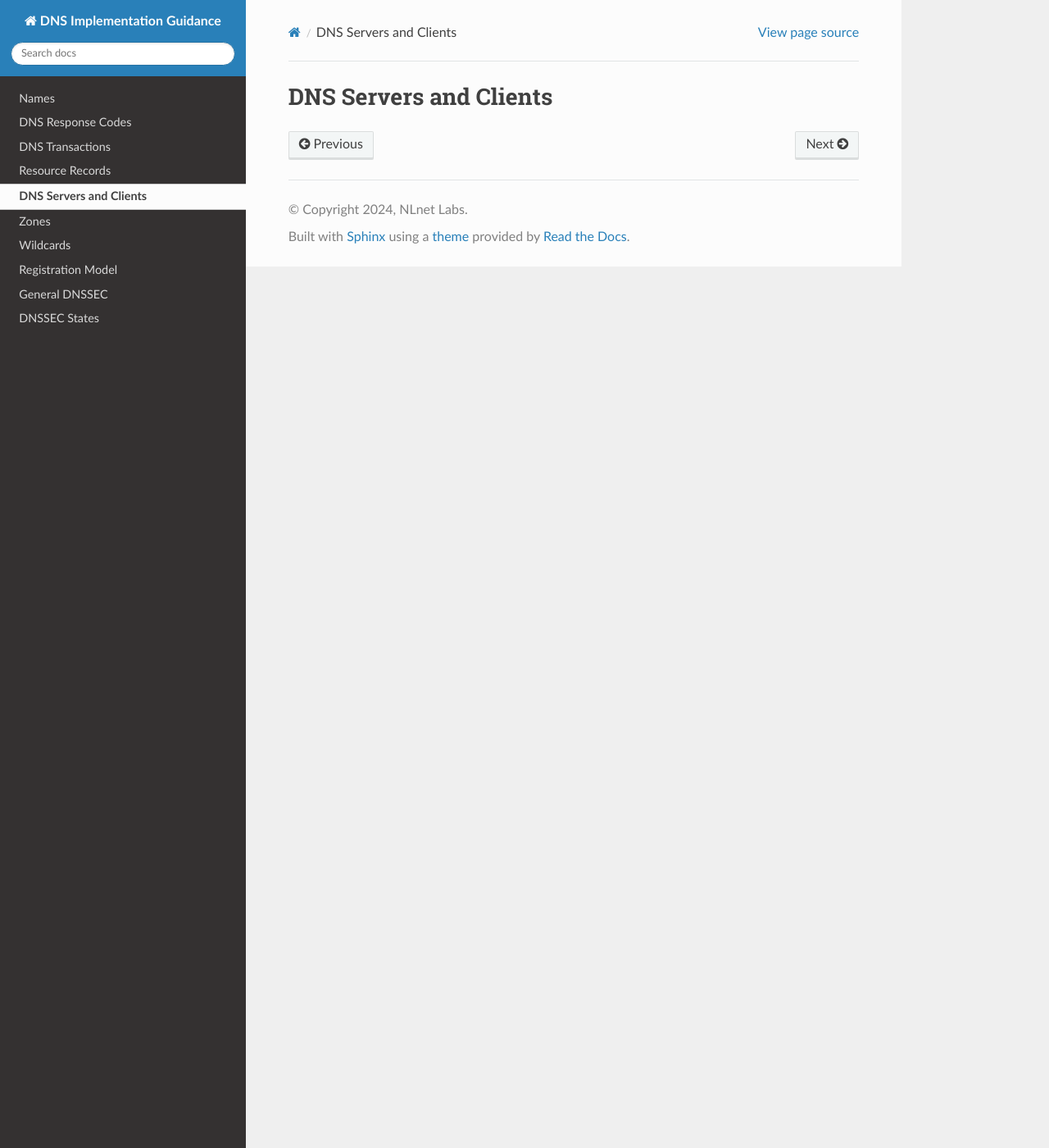
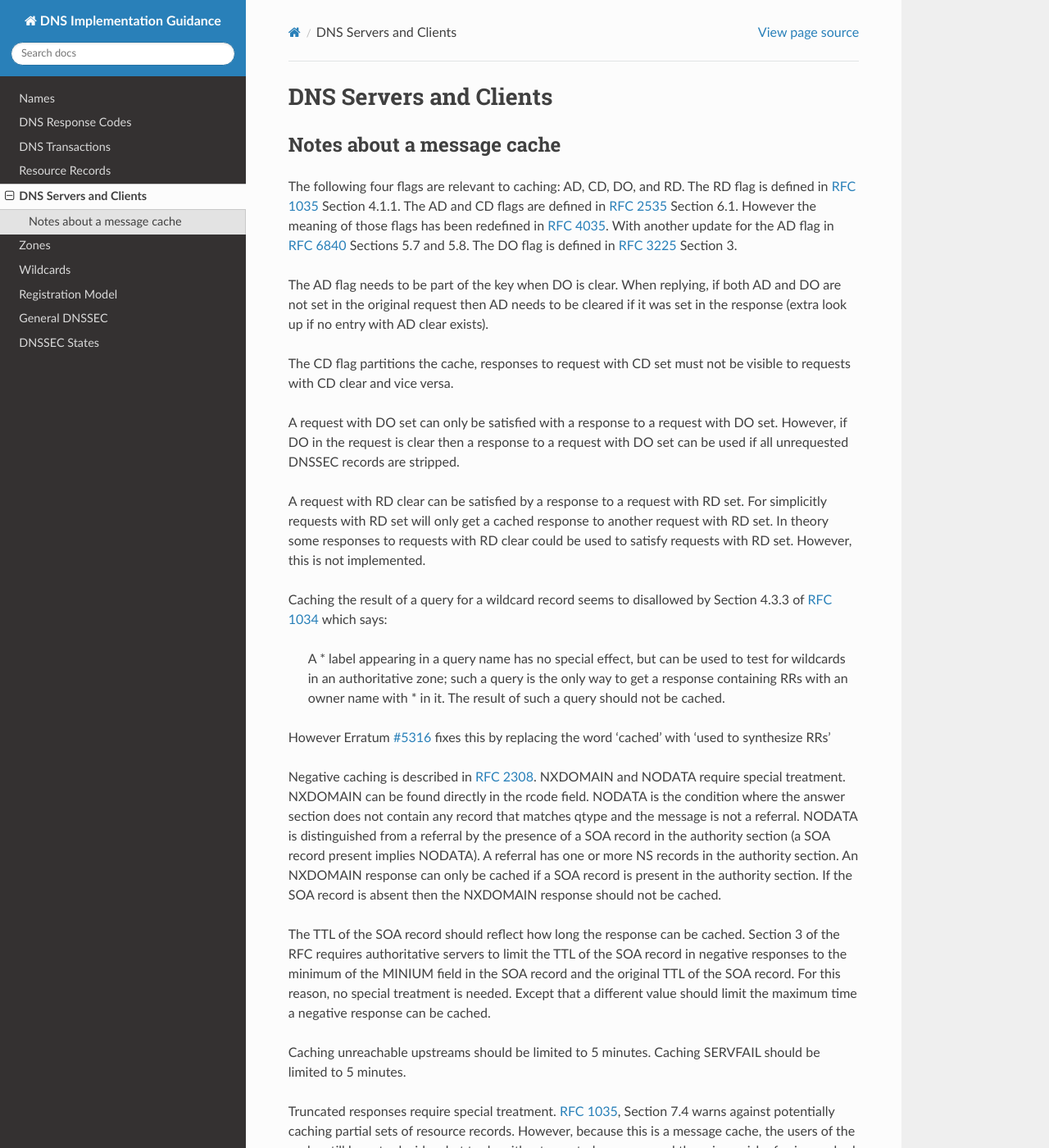
Before and after one commit to NLnetLabs/dnsimpl, a Sphinx documentation site: the page built from source/servers-and-clients.rst, in a window 1280 px wide and 1400 px high. Shown: the whole window at 82% size. Built offline with Sphinx 7.4.7 and the Read the Docs theme 2.0.0, drawn with Linux system fonts in a browser that asks for light colours; some of the changed text lies outside the part shown.

Commit message:
A message cache

```diff
--- a/source/servers-and-clients.rst
+++ b/source/servers-and-clients.rst
@@ -1,2 +1,111 @@
 DNS Servers and Clients
 -----------------------
+
+Notes about a message cache
+^^^^^^^^^^^^^^^^^^^^^^^^^^^
+
+The following four flags are relevant to caching: AD, CD, DO, and RD.
+The RD flag is defined in
+`RFC 1035 <https://www.rfc-editor.org/info/rfc1035>`_ Section 4.1.1.
+The AD and CD flags are defined in
+`RFC 2535 <https://www.rfc-editor.org/info/rfc2535>`_ Section 6.1. However the
+meaning of those flags has been redefined in
+`RFC 4035 <https://www.rfc-editor.org/info/rfc4035>`_.
+With another update for the AD flag in
+`RFC 6840 <https://www.rfc-editor.org/info/rfc6840>`_
+Sections 5.7 and 5.8.
+The DO flag is defined in
+`RFC 3225 <https://www.rfc-editor.org/info/rfc3225>`_ Section 3.
+
+The AD flag needs to be part of the key when DO is clear. When replying,
+if both AD and DO are not set in the original request then AD needs to be
+cleared if it was set in the response (extra look up if no entry with
+AD clear exists).
+
+The CD flag partitions the cache, responses to request with CD set must not
+be visible to requests with CD clear and vice versa.
+
+A request with DO set can only be satisfied with a response to a request
+with DO set. However, if DO in the request is clear then a response to a
+request with DO set can be used if all unrequested DNSSEC records are
+stripped.
+
+A request with RD clear can be satisfied by a response to a request with
+RD set. For simplicitly requests with RD set will only get a cached
+response to another request with RD set. In theory some responses to
+requests with RD clear could be used to satisfy requests with RD set.
+However, this is not implemented.
+
+Caching the result of a query for a wildcard record seems to disallowed
+by Section 4.3.3 of
+`RFC 1034 <https://www.rfc-editor.org/info/rfc1034>`_
+which says:
+
+    A * label appearing in a query name has no special effect, but can be
+    used to test for wildcards in an authoritative zone; such a query is the
+    only way to get a response containing RRs with an owner name with * in
+    it.  The result of such a query should not be cached.
+
+However Erratum `#5316 <https://www.rfc-editor.org/errata/eid5316>`_ fixes
+this by replacing the word 'cached' with 'used to synthesize RRs'
+
+Negative caching is described in
+`RFC 2308 <https://www.rfc-editor.org/info/rfc2308>`_.
+NXDOMAIN and NODATA require special treatment. NXDOMAIN can be found
+directly in the rcode field. NODATA is the condition where the answer
+section does not contain any record that matches qtype and the message
+is not a referral. NODATA is distinguished from a referral by the presence
+of a SOA record in the authority section (a SOA record present implies
+NODATA). A referral has one or more NS records in the authority section.
+An NXDOMAIN response can only be cached if a SOA record is present in the
+authority section. If the SOA record is absent then the NXDOMAIN response
+should not be cached.
+
+The TTL of the SOA record should reflect how long the response can be
+cached. Section 3 of the RFC requires authoritative servers to limit the
+TTL of the SOA record in negative responses to the minimum of the MINIUM
+field in the SOA record and the original TTL of the SOA record. For this
+reason, no special treatment is needed. Except that a different value
+should limit the maximum time a negative response can be cached.
+
+Caching unreachable upstreams should be limited to 5 minutes.
+Caching SERVFAIL should be limited to 5 minutes.
+
+Truncated responses require special treatment.
+`RFC 1035 <https://www.rfc-editor.org/info/rfc1035>`_, Section 7.4
+warns against potentially
+caching partial sets of resource records. However, because this is a
+message cache, the users of the cache still have to decide what to do
+with a truncated response and there is no risk of using cached
+resource records in a different context.
+The issue is made more complex by the introduction of the UDP payload
+size field in
+`RFC 6891 <https://www.rfc-editor.org/info/rfc6891>`_, Section 6.1.2.
+This means that a later request with a larger value UDP payload size might
+get an answer that is not truncated.
+
+However the complexity of keeping
+track of the UDP payload size in the cache does not seem worth it for the
+following reasons:
+
+1. truncated responses are returned by the dgram transport but we expect
+that the dgram_stream transport will be commonly used. So we expect
+very little actual caching of truncated responses.
+
+2. To avoid fragmentation, servers are likely to have their own limits on
+the size of replies they send. So a higher UDP payload size may not have
+an effect.
+
+3. It is likely that applications have one UDP payload size and do not
+issue the same query with different UDP payload sizes.
+For these reasons, the default is that truncated responses are not cached.
+
+`RFC 8020 <https://www.rfc-editor.org/info/rfc8020>`_ suggests a separate
+<QNAME, QCLASS> cache for NXDOMAIN, but that may be too hard to implement.
+
+`RFC 9520 <https://www.rfc-editor.org/info/rfc9520>`_ requires resolution
+failures to be cached for at least one second. Resolution failure must
+not be cached for longer than 5 minutes.
+
+`RFC 8767 <https://www.rfc-editor.org/info/rfc8767>`_ describes serving stale
+data.
```
